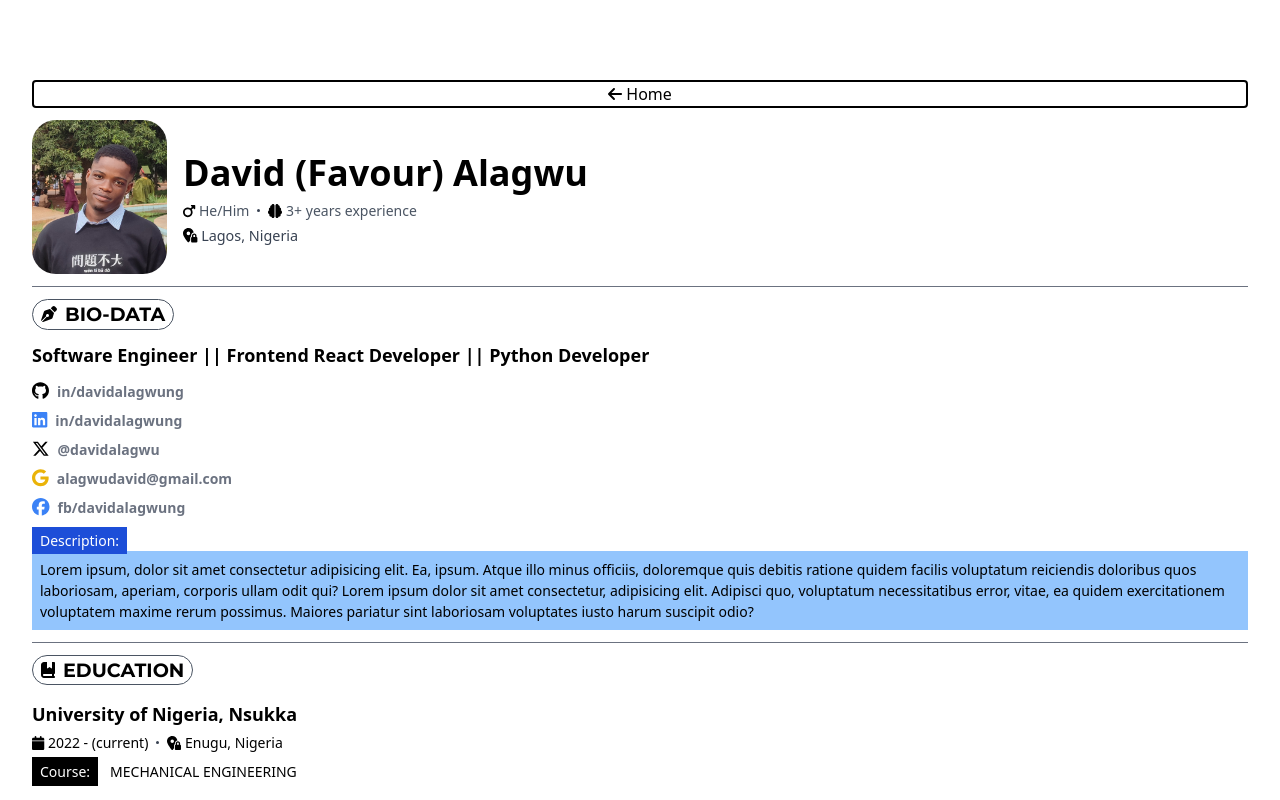
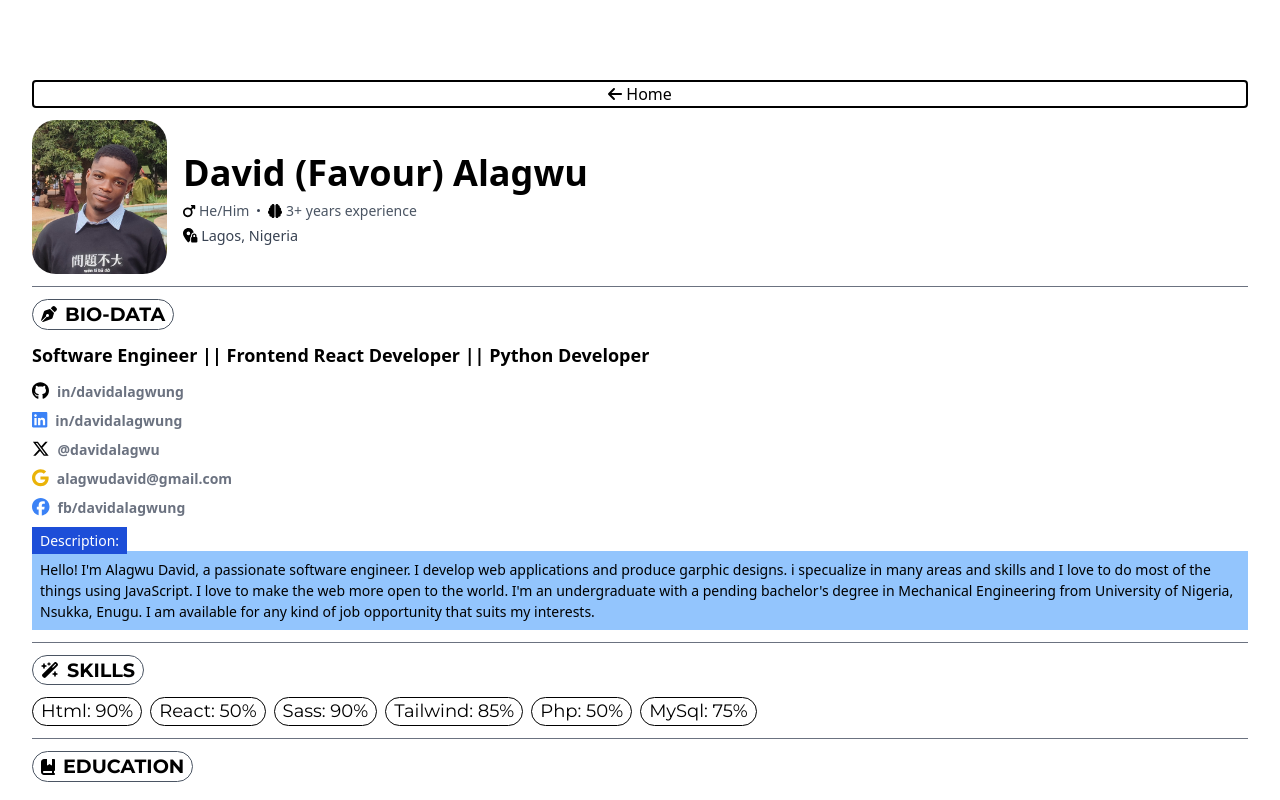
Before and after one commit to Alagwudavid/wynx, a React (Vite) app: page /profile in a window 1280 px wide. Shown: the top 800 px of the page. Built offline with nearby package versions, Linux system fonts and the light colour scheme; a web font is replaced by a local one.

Commit message:
update on profile description and resume download link

```diff
--- a/src/components/Hero.jsx
+++ b/src/components/Hero.jsx
@@ -38,7 +38,7 @@ const Hero = () => {
                     repeat={Infinity}
                     /></h1> */}
                     <h3 className='text-[22px] font-bold font-lato-sans text-yellow-200'>Full-Stack Web Developer</h3>
-                    <ul className='block max-sm:text-center sm:flex flex-row gap-2 items-center text-white text-[18px] mb-6'><li>Graphic designer</li><span className='hidden sm:block text-yellow-200 mx-2'>/</span><li>Programmer</li><span className='hidden sm:block text-yellow-200 mx-2'>/</span><li>Software Engineer</li></ul>
+                    <ul className='block max-sm:text-center sm:flex flex-row gap-2 items-center text-white text-[18px] mb-6'><li>Graphic designer</li><span className='hidden sm:block text-yellow-200 mx-2'>/</span><li>Mechanical Engineer</li><span className='hidden sm:block text-yellow-200 mx-2'>/</span><li>Software Engineer</li></ul>
                     <div className="font-[montserrat] text-[#f3f3f3] pr-3 text-[18px]">
                     {/* Hello! I'm David Alagwu, a passionate and dedicated computer enthusiast. My portfolio showcases a curated selection of my best work, highlighting my skills in tech related fields, design inspirations, and problem-solving. */}
                     </div>
--- a/src/components/Navbar.jsx
+++ b/src/components/Navbar.jsx
@@ -4,6 +4,7 @@ import { Link } from 'react-router-dom'
 import React, { Fragment, useState, useEffect } from 'react'
 import ProfilePicture from '../assets/profile/profile.jpg'
 import WynxLogo from './wynxLogo';
+import CvDoc from "../assets/file/DAVID ALAGWU.pdf"
 import { navigation } from "./constants"
 import {
   Disclosure,
@@ -74,7 +75,7 @@ export default function Navbar() {
                 className={`text-[#121212] px-4 py-1 text-md font-medium md:block hidden bg-yellow-200 rounded`}
                 ><FontAwesomeIcon icon={faWhatsapp} size='lg'/> Chat</Link>
                 <Link
-                to="../assets/file/DAVID ALAGWU.pdf"
+                to={CvDoc} target='blank'
               className={`text-yellow-200 border-yellow-200 px-2 py-1 text-md font-medium md:block hidden rounded-md border-[2px]`}
                 ><FontAwesomeIcon icon={faDownload} size='lg'/> Resume</Link>
               </div>
--- a/src/components/ProfilePage.jsx
+++ b/src/components/ProfilePage.jsx
@@ -1,6 +1,6 @@
 import { FontAwesomeIcon } from "@fortawesome/react-fontawesome";
 import ProfilePicture from "../assets/profile/profile.jpg"
-import { faArrowLeft, faBookBookmark, faBrain, faBriefcase, faCalendar, faCloudDownload, faLocationPinLock, faMars, faPenNib } from "@fortawesome/free-solid-svg-icons";
+import { faArrowLeft, faBookBookmark, faBrain, faBriefcase, faCalendar, faCloudDownload, faLocationPinLock, faMagicWandSparkles, faMars, faPenNib } from "@fortawesome/free-solid-svg-icons";
 import { Link } from "react-router-dom";
 import { faFacebook, faGithub, faGoogle, faLinkedin, faXTwitter } from "@fortawesome/free-brands-svg-icons";
 import CvDoc from "../assets/file/DAVID ALAGWU.pdf"
@@ -43,9 +43,22 @@ const ProfilePage = () => {
                     <div className="block text-[14px] text-black">
                     <span className="bg-blue-700 text-white px-2 py-1">Description:</span>
                     <div className="text-black bg-blue-300 p-2 cursor-default">
-                    Lorem ipsum, dolor sit amet consectetur adipisicing elit. Ea, ipsum. Atque illo minus officiis, doloremque quis debitis ratione quidem facilis voluptatum reiciendis doloribus quos laboriosam, aperiam, corporis ullam odit qui? Lorem ipsum dolor sit amet consectetur, adipisicing elit. Adipisci quo, voluptatum necessitatibus error, vitae, ea quidem exercitationem voluptatem maxime rerum possimus. Maiores pariatur sint laboriosam voluptates iusto harum suscipit odio?
+                    Hello! I'm Alagwu David, a passionate software engineer. I develop web applications and produce garphic designs. i specualize in many areas and skills and I love to do most of the things using JavaScript. I love to make the web more open to the world. I'm an undergraduate with a pending bachelor's degree in Mechanical Engineering from University of Nigeria, Nsukka, Enugu. I am available for any kind of job opportunity that suits my interests.
                     </div>
                     </div>
+            <hr className="border-gray-500" />
+                    <span className="text-[16px] font-[montserrat] text-black uppercase border-[1px] border-gray-600 rounded-full px-2 flex flex-row w-fit items-center gap-2 cursor-default">
+                    <FontAwesomeIcon icon={faMagicWandSparkles}/>
+                    <h1 className="text-[1.2em] font-bold">Skills</h1>
+                    </span>
+                    <ul className="flex flex-row gap-2">
+                        <li className='text-[18px] font-[montserrat] text-black border-[1px] border-black rounded-full px-2'>Html: 90%</li>
+                        <li className="text-[18px] font-[montserrat] text-black border-[1px] border-black rounded-full px-2">React: 50%</li>
+                        <li className="text-[18px] font-[montserrat] text-black border-[1px] border-black rounded-full px-2">Sass: 90%</li>
+                        <li className="text-[18px] font-[montserrat] text-black border-[1px] border-black rounded-full px-2">Tailwind: 85%</li>
+                        <li className="text-[18px] font-[montserrat] text-black border-[1px] border-black rounded-full px-2">Php: 50%</li>
+                        <li className="text-[18px] font-[montserrat] text-black border-[1px] border-black rounded-full px-2">MySql: 75%</li>
+                    </ul>
                 </div>
             </div>
             <hr className="border-gray-500" />
--- a/src/components/Sidebar.jsx
+++ b/src/components/Sidebar.jsx
@@ -2,13 +2,15 @@ import { FontAwesomeIcon } from '@fortawesome/react-fontawesome';
 import { faDownload, faHandsClapping } from '@fortawesome/free-solid-svg-icons';
 import { faWhatsapp } from '@fortawesome/free-brands-svg-icons';
 import { Link } from 'react-router-dom';
+import CvDoc from "../assets/file/DAVID ALAGWU.pdf"
+
 
 const Sidebar = () => {
 
     return (
         <div className="min-h-screen bg-transparent w-[62px] p-3 flex flex-col gap-5 items-center fixed top-3/4 right-3 z-10 text-white">
               <Link
-                to="../assets/file/DAVID ALAGWU.pdf"
+                 to={CvDoc} target='blank'
                 className={`text-white bg-white rounded-full py-2 px-[10px] text-md font-medium sm:block lg:hidden relative`}
                 ><FontAwesomeIcon icon={faDownload} className='text-blue-700' size='lg'/><span className='rounded-full px-1 py-[2px] text-[10px] bg-gray-400 text-black font-bold absolute -top-1 -right-1'>CV</span></Link>
               <Link
--- a/src/components/constants.jsx
+++ b/src/components/constants.jsx
@@ -12,6 +12,6 @@ export const socials = [
 export const navigation = [
     { name: 'Home', href: '/', current: true },
     { name: 'About', href: '/profile', current: false },
-    { name: 'Portfolio', href: '#portfolio', current: false },
     { name: 'Contact', href: '/contact-us', current: false },
+    { name: 'Blog', href: '#coming-soon', current: false },
   ]
```
Also changed, not shown: src/main.jsx (+4 -8 lines).
